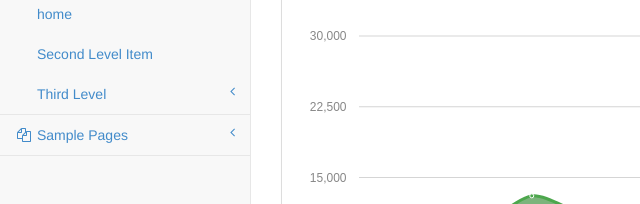
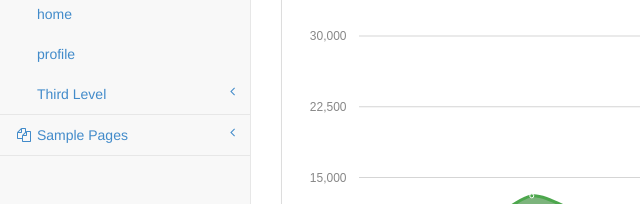
Before and after one commit to Lothmog/MW-DevSolutions, a plain HTML site: page admin-1/admin.html in a window 1280 px wide. Both pictures are taken after a click on the link "Multi-Level Dropdown". Shown: the part 367-571 px from the top of the page, 0-640 px from the left. Drawn offline with Linux system fonts and the light colour scheme.

Commit message:
Update admin.html

```diff
--- a/admin-1/admin.html
+++ b/admin-1/admin.html
@@ -328,7 +328,7 @@
                                     <a href="./index.html">home</a>
                                 </li>
                                 <li>
-                                    <a href="#">Second Level Item</a>
+                                    <a href="blank.html">profile</a>
                                 </li>
                                 <li>
                                     <a href="#">Third Level <span class="fa arrow"></span></a>
```
